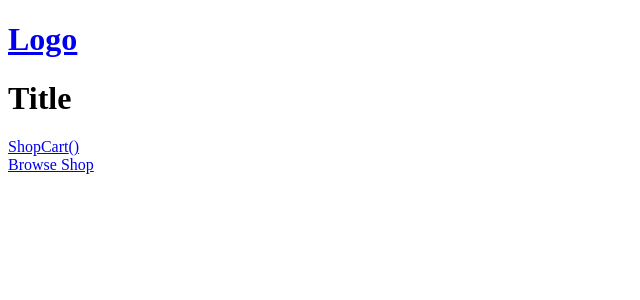
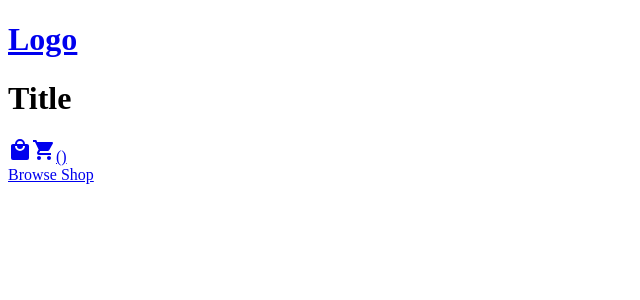
Before and after one commit to jdy7149/Shopping-Cart, a React (Vite) app: page / in a window 1280 px wide. Shown: the top 300 px of the page, without its empty margins (0-640 px from the left). Built offline with nearby package versions, Linux system fonts and the light colour scheme.

Commit message:
Add icons

```diff
--- a/package.json
+++ b/package.json
@@ -12,6 +12,8 @@
     "test": "vitest"
   },
   "dependencies": {
+    "@mdi/js": "^7.4.47",
+    "@mdi/react": "^1.6.1",
     "react": "^19.2.8",
     "react-dom": "^19.2.8",
     "react-router": "^7.18.4"
--- a/src/components/Header/Header.jsx
+++ b/src/components/Header/Header.jsx
@@ -1,3 +1,5 @@
+import Icon from '@mdi/react';
+import { mdiCart, mdiShopping } from '@mdi/js';
 import { Link } from 'react-router';
 
 function Header({ itemCount }) {
@@ -8,9 +10,11 @@ function Header({ itemCount }) {
       </Link>
       <h1>Title</h1>
       <div>
-        <Link to='/shop'>Shop</Link>
+        <Link to='/shop'>
+          <Icon path={mdiShopping} size={1} />
+        </Link>
         <Link to='/cart'>
-          Cart
+          <Icon path={mdiCart} size={1} />
           <span>({itemCount})</span>
         </Link>
       </div>
--- a/src/components/ProductCard/ProductCard.jsx
+++ b/src/components/ProductCard/ProductCard.jsx
@@ -1,4 +1,6 @@
 import { useState } from 'react';
+import Icon from '@mdi/react';
+import { mdiStar } from '@mdi/js';
 
 function ProductCard({ product, addItem }) {
   const [quantity, setQuantity] = useState(1);
@@ -9,7 +11,7 @@ function ProductCard({ product, addItem }) {
     <div>
       <img src={image} alt={title} />
       <h2>{title}</h2>
-      <div>{rating.rate}</div>
+      <div><Icon path={mdiStar} size={1} />{rating.rate}</div>
       <p>{description}</p>
       <div>{price}</div>
       <div>
```
Also changed, not shown: 1 other file (tests, documents, lock files or other folders).
